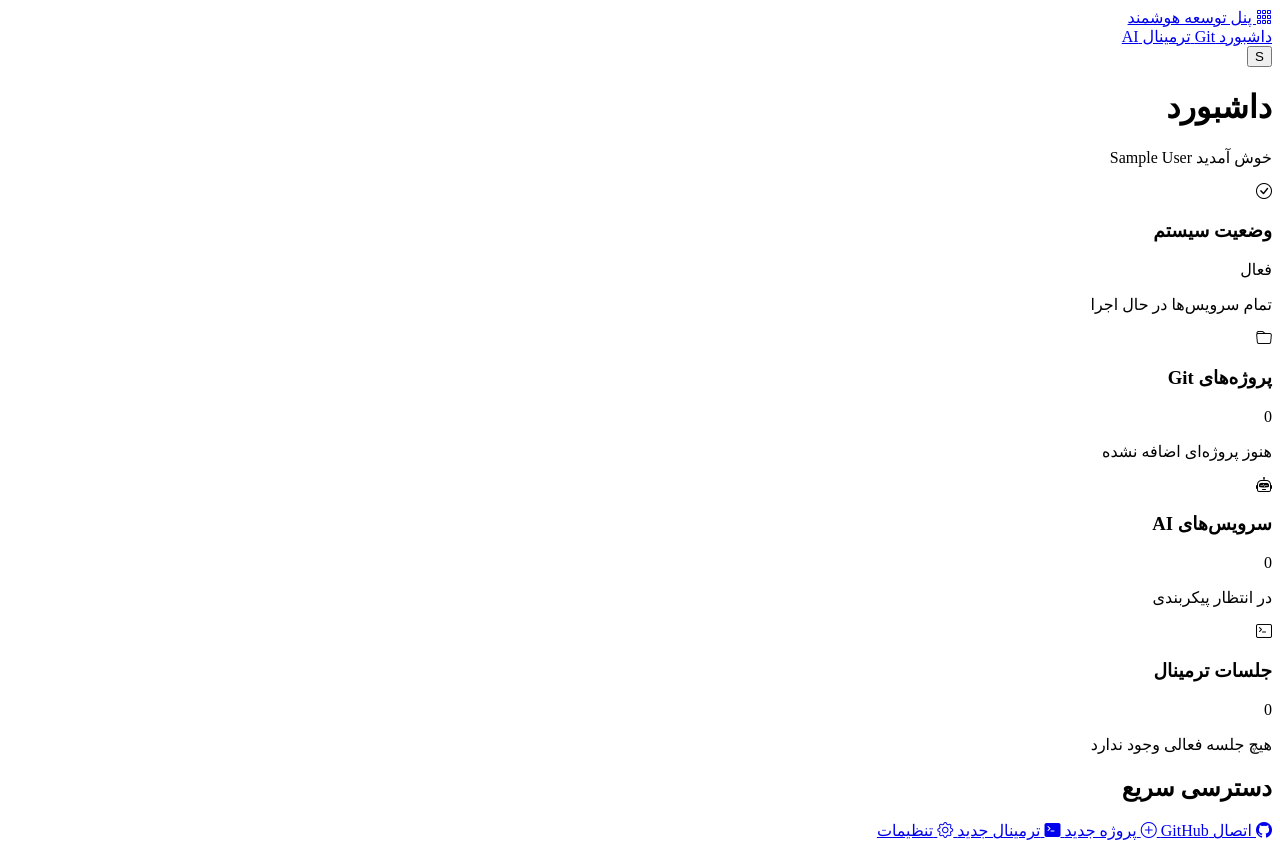
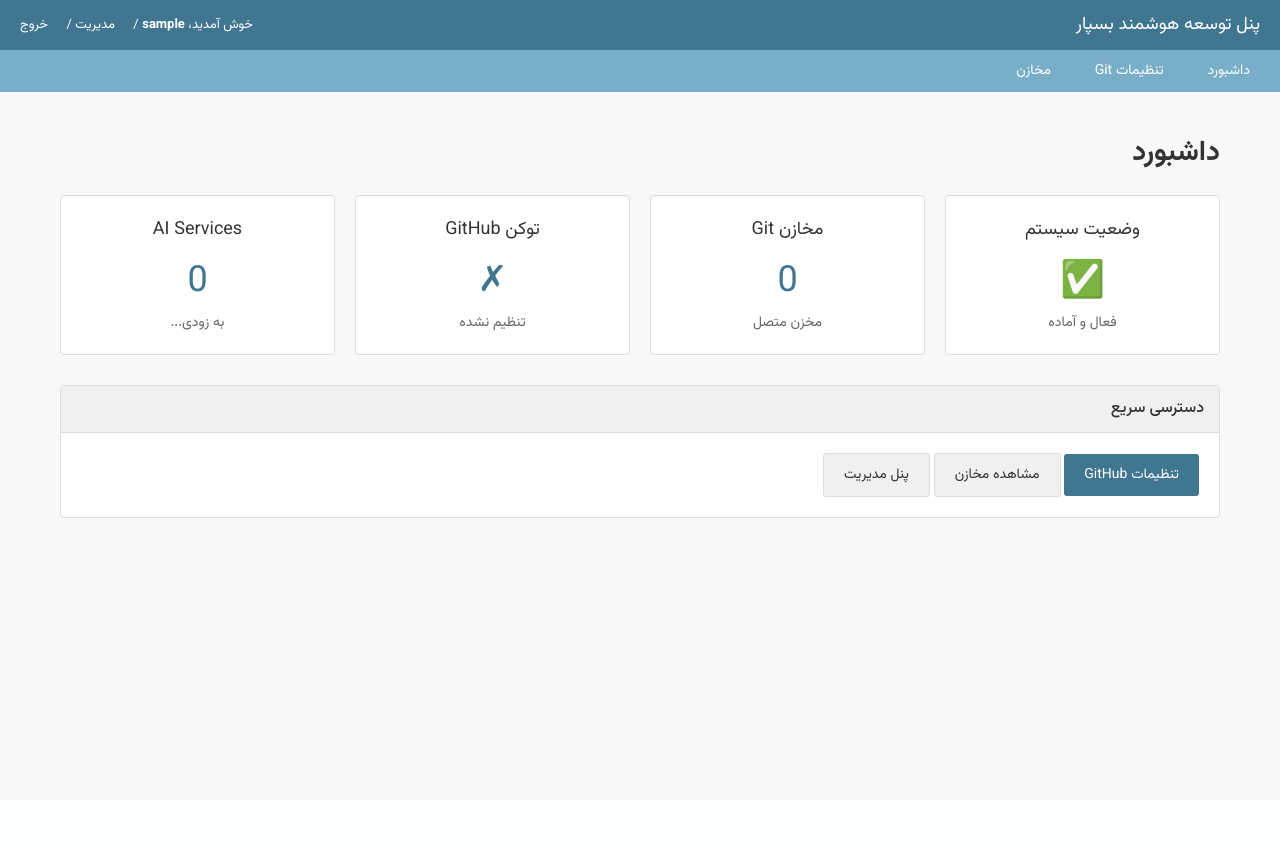
Before and after one commit to drmostafazade/django-ai-panel, a Django app: template templates/dashboard/home.html in a window 1280 px wide. After the commit the page ends 518 px from the top, so only its background shows below. Run offline with Django 5.2, Linux system fonts and the light colour scheme; the template is opened without the code that fills it, so the values that code supplies are empty; the visitor is signed in with stand-in values (Sample User, id 1); parts of the project's set-up code (start-up, migrations or seed data) failed here and were passed over.

Commit message:
🎨 Complete Django-based UI
- Using Django Forms, Views, Templates
- Django Admin-inspired design
- Full Git integration UI
- Dashboard with statistics
- Professional navigation
- All pages working properly

```diff
--- a/config/urls.py
+++ b/config/urls.py
@@ -8,4 +8,5 @@ urlpatterns = [
     path('dashboard/', dashboard_view, name='dashboard'),
     path('auth/login/', login_view, name='login'),
     path('auth/logout/', logout_view, name='logout'),
+    path('git/', include('git_integration.urls')),
 ]
--- /dev/null
+++ b/templates/base.html
@@ -0,0 +1,316 @@
+{% load static %}
+<!DOCTYPE html>
+<html lang="fa" dir="rtl">
+<head>
+    <meta charset="UTF-8">
+    <meta name="viewport" content="width=device-width, initial-scale=1.0">
+    <title>{% block title %}پنل توسعه هوشمند{% endblock %}</title>
+
+    <style>
+        /* Django Admin-inspired styles */
+        @import url('https://fonts.googleapis.com/css2?family=Vazirmatn:wght@400;500;700&display=swap');
+
+        :root {
+            --primary: #417690;
+            --secondary: #79aec8;
+            --success: #70bf2b;
+            --warning: #efb80b;
+            --error: #ba2121;
+            --body-bg: #f8f8f8;
+            --content-bg: #fff;
+            --header-bg: #417690;
+            --border: #ddd;
+        }
+
+        * {
+            box-sizing: border-box;
+        }
+
+        body {
+            margin: 0;
+            font-family: 'Vazirmatn', 'Roboto', sans-serif;
+            background: var(--body-bg);
+            color: #333;
+            direction: rtl;
+            font-size: 14px;
+            line-height: 1.6;
+        }
+
+        /* Header */
+        #header {
+            background: var(--header-bg);
+            color: white;
+            padding: 0;
+            height: 50px;
+            display: flex;
+            align-items: center;
+        }
+
+        #branding {
+            padding: 0 20px;
+        }
+
+        #branding h1 {
+            margin: 0;
+            font-size: 18px;
+            font-weight: 400;
+        }
+
+        #user-tools {
+            margin-right: auto;
+            padding: 0 20px;
+            font-size: 13px;
+        }
+
+        #user-tools a {
+            color: white;
+            text-decoration: none;
+            margin-right: 15px;
+        }
+
+        #user-tools a:hover {
+            text-decoration: underline;
+        }
+
+        /* Navigation */
+        #nav {
+            background: var(--secondary);
+            padding: 10px 20px;
+        }
+
+        #nav a {
+            color: white;
+            text-decoration: none;
+            margin-left: 20px;
+            padding: 5px 10px;
+            border-radius: 3px;
+        }
+
+        #nav a:hover,
+        #nav a.active {
+            background: rgba(255,255,255,0.2);
+        }
+
+        /* Content */
+        #content {
+            padding: 20px;
+            max-width: 1200px;
+            margin: 0 auto;
+        }
+
+        .module {
+            background: var(--content-bg);
+            border: 1px solid var(--border);
+            border-radius: 4px;
+            margin-bottom: 20px;
+        }
+
+        .module h2 {
+            background: #f0f0f0;
+            margin: 0;
+            padding: 10px 15px;
+            font-size: 16px;
+            font-weight: 500;
+            border-bottom: 1px solid var(--border);
+        }
+
+        .module-content {
+            padding: 20px;
+        }
+
+        /* Forms */
+        .form-row {
+            margin-bottom: 15px;
+        }
+
+        .form-row label {
+            display: block;
+            margin-bottom: 5px;
+            font-weight: 500;
+        }
+
+        .form-control {
+            width: 100%;
+            padding: 8px 12px;
+            border: 1px solid var(--border);
+            border-radius: 3px;
+            font-size: 14px;
+            font-family: inherit;
+        }
+
+        .form-control:focus {
+            outline: none;
+            border-color: var(--secondary);
+        }
+
+        .help-text {
+            font-size: 12px;
+            color: #666;
+            margin-top: 5px;
+        }
+
+        .help-text a {
+            color: var(--primary);
+        }
+
+        /* Buttons */
+        .button,
+        input[type="submit"] {
+            background: var(--primary);
+            color: white;
+            border: none;
+            padding: 10px 20px;
+            border-radius: 3px;
+            cursor: pointer;
+            font-size: 14px;
+            text-decoration: none;
+            display: inline-block;
+        }
+
+        .button:hover,
+        input[type="submit"]:hover {
+            background: #205067;
+        }
+
+        .button.secondary {
+            background: #f0f0f0;
+            color: #333;
+            border: 1px solid var(--border);
+        }
+
+        .button.secondary:hover {
+            background: #e0e0e0;
+        }
+
+        /* Messages */
+        .messages {
+            list-style: none;
+            padding: 0;
+            margin: 0 0 20px;
+        }
+
+        .message {
+            padding: 12px 15px;
+            margin-bottom: 10px;
+            border-radius: 3px;
+            border: 1px solid;
+        }
+
+        .message.success {
+            background: #dff0d8;
+            color: var(--success);
+            border-color: #d6e9c6;
+        }
+
+        .message.error {
+            background: #f2dede;
+            color: var(--error);
+            border-color: #ebccd1;
+        }
+
+        .message.warning {
+            background: #fcf8e3;
+            color: var(--warning);
+            border-color: #faebcc;
+        }
+
+        /* Dashboard Cards */
+        .dashboard-cards {
+            display: grid;
+            grid-template-columns: repeat(auto-fit, minmax(250px, 1fr));
+            gap: 20px;
+            margin-bottom: 30px;
+        }
+
+        .dashboard-card {
+            background: var(--content-bg);
+            border: 1px solid var(--border);
+            border-radius: 4px;
+            padding: 20px;
+            text-align: center;
+        }
+
+        .dashboard-card h3 {
+            margin: 0 0 10px;
+            font-size: 18px;
+            font-weight: 400;
+        }
+
+        .dashboard-card .value {
+            font-size: 36px;
+            font-weight: 300;
+            color: var(--primary);
+        }
+
+        .dashboard-card .label {
+            color: #666;
+            font-size: 14px;
+        }
+
+        /* Tables */
+        table {
+            width: 100%;
+            border-collapse: collapse;
+        }
+
+        th, td {
+            padding: 10px;
+            text-align: right;
+            border-bottom: 1px solid var(--border);
+        }
+
+        th {
+            background: #f0f0f0;
+            font-weight: 500;
+        }
+
+        tr:hover {
+            background: #f9f9f9;
+        }
+    </style>
+
+    {% block extra_css %}{% endblock %}
+</head>
+<body>
+    <div id="header">
+        <div id="branding">
+            <h1>پنل توسعه هوشمند بسپار</h1>
+        </div>
+        {% if user.is_authenticated %}
+        <div id="user-tools">
+            خوش آمدید، <strong>{{ user.username }}</strong> /
+            <a href="{% url 'admin:index' %}">مدیریت</a> /
+            <a href="{% url 'logout' %}">خروج</a>
+        </div>
+        {% endif %}
+    </div>
+
+    {% if user.is_authenticated %}
+    <div id="nav">
+        <a href="{% url 'dashboard' %}" {% if request.resolver_match.url_name == 'dashboard' %}class="active"{% endif %}>
+            داشبورد
+        </a>
+        <a href="{% url 'git_integration:settings' %}" {% if 'git' in request.path %}class="active"{% endif %}>
+            تنظیمات Git
+        </a>
+        <a href="{% url 'git_integration:repositories' %}" {% if 'repositories' in request.path %}class="active"{% endif %}>
+            مخازن
+        </a>
+    </div>
+    {% endif %}
+
+    <div id="content">
+        {% if messages %}
+        <ul class="messages">
+            {% for message in messages %}
+            <li class="message {{ message.tags }}">{{ message }}</li>
+            {% endfor %}
+        </ul>
+        {% endif %}
+
+        {% block content %}{% endblock %}
+    </div>
+
+    {% block extra_js %}{% endblock %}
+</body>
+</html>
--- a/templates/dashboard/home.html
+++ b/templates/dashboard/home.html
@@ -1,71 +1,41 @@
-{% extends 'base/base.html' %}
+{% extends 'base.html' %}
 {% block title %}داشبورد - پنل توسعه هوشمند{% endblock %}
 
 {% block content %}
-<div class="container">
-    <div class="page-header">
-        <h1 class="page-title">داشبورد</h1>
-        <p class="page-subtitle">خوش آمدید {{ user.get_full_name|default:user.username }}</p>
+<h1>داشبورد</h1>
+
+<div class="dashboard-cards">
+    <div class="dashboard-card">
+        <h3>وضعیت سیستم</h3>
+        <div class="value">✅</div>
+        <div class="label">فعال و آماده</div>
     </div>
 
-    <div class="cards-grid">
-        <div class="card">
-            <div class="card-icon success">
-                <i class="bi bi-check-circle"></i>
-            </div>
-            <h3 class="card-title">وضعیت سیستم</h3>
-            <p class="card-value">فعال</p>
-            <p class="card-subtitle">تمام سرویس‌ها در حال اجرا</p>
+    <div class="dashboard-card">
+        <h3>مخازن Git</h3>
+        <div class="value">{{ repo_count|default:"0" }}</div>
+        <div class="label">مخزن متصل</div>
     </div>
 
-        <div class="card">
-            <div class="card-icon primary">
-                <i class="bi bi-folder"></i>
-            </div>
-            <h3 class="card-title">پروژه‌های Git</h3>
-            <p class="card-value">0</p>
-            <p class="card-subtitle">هنوز پروژه‌ای اضافه نشده</p>
+    <div class="dashboard-card">
+        <h3>توکن GitHub</h3>
+        <div class="value">{% if has_token %}✓{% else %}✗{% endif %}</div>
+        <div class="label">{% if has_token %}تنظیم شده{% else %}تنظیم نشده{% endif %}</div>
     </div>
 
-        <div class="card">
-            <div class="card-icon warning">
-                <i class="bi bi-robot"></i>
-            </div>
-            <h3 class="card-title">سرویس‌های AI</h3>
-            <p class="card-value">0</p>
-            <p class="card-subtitle">در انتظار پیکربندی</p>
-        </div>
-
-        <div class="card">
-            <div class="card-icon info">
-                <i class="bi bi-terminal"></i>
-            </div>
-            <h3 class="card-title">جلسات ترمینال</h3>
-            <p class="card-value">0</p>
-            <p class="card-subtitle">هیچ جلسه فعالی وجود ندارد</p>
+    <div class="dashboard-card">
+        <h3>AI Services</h3>
+        <div class="value">0</div>
+        <div class="label">به زودی...</div>
     </div>
 </div>
 
-    <div class="quick-actions">
+<div class="module">
     <h2>دسترسی سریع</h2>
-        <div class="actions-grid">
-            <a href="{% url 'git_integration:settings' %}" class="action-button">
-                <i class="bi bi-github"></i>
-                <span>اتصال GitHub</span>
-            </a>
-            <a href="#" class="action-button">
-                <i class="bi bi-plus-circle"></i>
-                <span>پروژه جدید</span>
-            </a>
-            <a href="#" class="action-button">
-                <i class="bi bi-terminal-fill"></i>
-                <span>ترمینال جدید</span>
-            </a>
-            <a href="#" class="action-button">
-                <i class="bi bi-gear"></i>
-                <span>تنظیمات</span>
-            </a>
-        </div>
+    <div class="module-content">
+        <a href="{% url 'git_integration:settings' %}" class="button">تنظیمات GitHub</a>
+        <a href="{% url 'git_integration:repositories' %}" class="button secondary">مشاهده مخازن</a>
+        <a href="{% url 'admin:index' %}" class="button secondary">پنل مدیریت</a>
     </div>
 </div>
 {% endblock %}
```
Also changed, not shown: core/auth_views.py (+8 -3 lines), git_integration/forms.py (added, +24 -0 lines), git_integration/views.py (+56 -3 lines), templates/git_integration/repositories.html (+22 -31 lines), templates/git_integration/settings.html (+31 -50 lines). Lines whose indentation alone changed are shown as unchanged.
